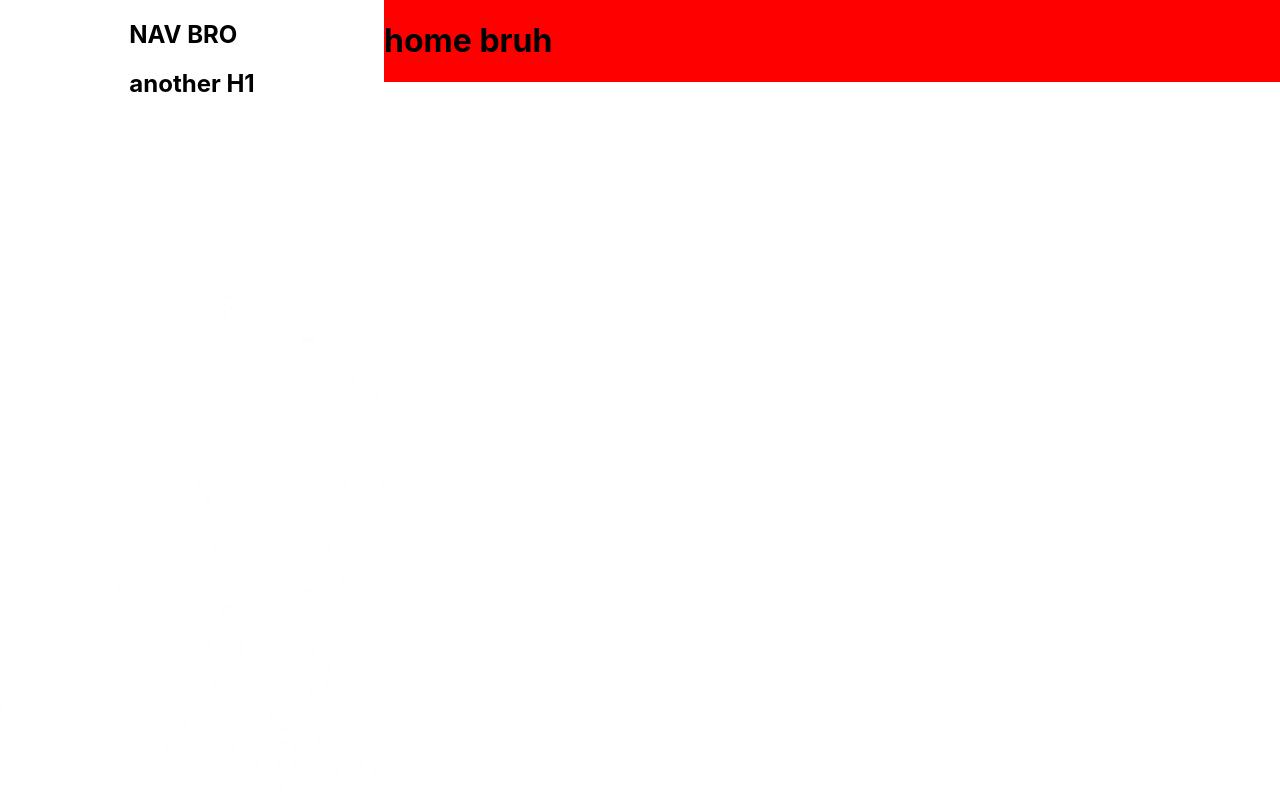
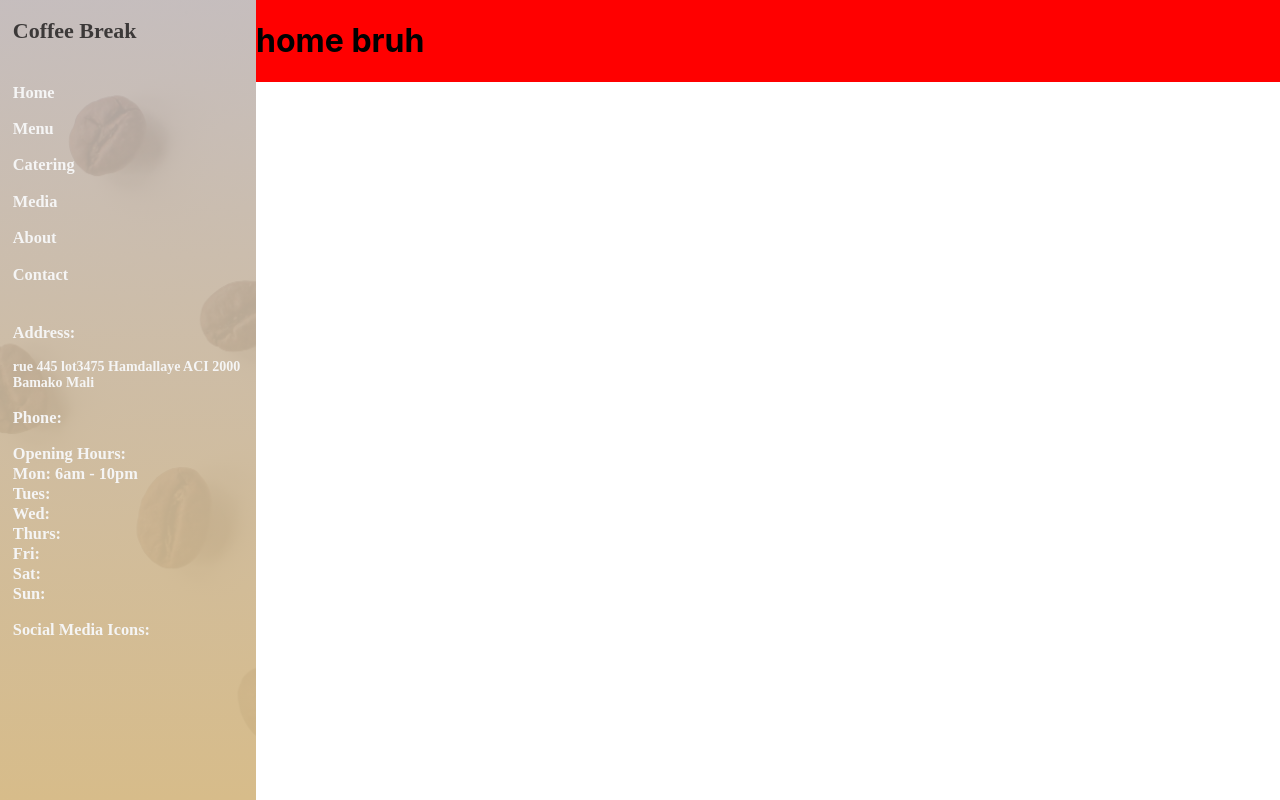
Before and after one commit to julioguzman19/CoffeeBreak, a React (Create React App) app in the folder my-app/: page / in a window 1280 px wide. Built offline with nearby package versions, Linux system fonts and the light colour scheme.

Commit message:
nav bar content and adjusting styling

```diff
--- a/my-app/src/components/Nav/index.js
+++ b/my-app/src/components/Nav/index.js
@@ -4,12 +4,37 @@ import "./style.css";
 function Nav() {
     return (
         <div class="verticalArea">
+
             <nav>
-                <h1>NAV BRO</h1>
-                <h1>another H1</h1>
+                <h1 class="title">Coffee Break</h1>
+                <div class="navSubHeaders">
+                    <h3>Home</h3>
+                    <h3>Menu</h3>
+                    <h3>Catering</h3>
+                    <h3>Media</h3>
+                    <h3>About</h3>
+                    <h3>Contact</h3>
+
+                </div>
+                <div class="navSubHeaders">
+                    <h3>Address: </h3>
+                    <h3 class="navAddress">rue 445 lot3475 Hamdallaye ACI 2000 Bamako Mali</h3>
+                    <h3>Phone: </h3>
+                    <h3>
+                        Opening Hours: <br />
+                        Mon: 6am - 10pm<br />
+                        Tues:<br />
+                        Wed: <br />
+                        Thurs: <br />
+                        Fri:<br />
+                        Sat: <br />
+                        Sun: <br />
+                    </h3>
+                    <h3>Social Media Icons: </h3>
+                </div>
             </nav>
 
-        </div>
+        </div >
     );
 }
 
--- a/my-app/src/components/Nav/style.css
+++ b/my-app/src/components/Nav/style.css
@@ -1,9 +1,34 @@
 .verticalArea{
     align-items: top;
-    background-image:url(maliCoffee.jpg);
+    background-image:linear-gradient(rgba(192, 183, 183, 0.89), rgba(214, 186, 134, 0.966)),url(maliCoffee.jpg);
+    background-size:cover;
+    background-repeat: no-repeat;
     display:flex;
     float: left;
     height: 100vh; /* 100% of viewport height */
     justify-content: center; /* centers content */
-    width:30%;
+    width:20%;
 }
+
+.title{
+    color: rgba(0, 0, 0, 0.699);
+    font-family: cursive;
+    font-size:22px;
+    font-style: bold;
+    margin-left:5%;
+}
+.navSubHeaders{
+    color: whitesmoke;
+    font-family: cursive;
+    font-size:14px;
+    font-style: bold;
+    margin-left:5%;
+    margin-top:15%;
+}
+.navAddress{
+    color: whitesmoke;
+    font-family: cursive;
+    font-size:14px;
+    font-style: bold;
+    margin-right:5%;
+}
--- a/my-app/src/pages/Home/style.css
+++ b/my-app/src/pages/Home/style.css
@@ -1,5 +1,5 @@
 .background{
     background-color: red;
     float: left;
-    width:70%;
+    width:80%;
 }
```
Also changed, not shown: my-app/src/components/Nav/maliCoffee.jpg, my-app/src/components/Nav/maliCoffee2.jpg (added).
